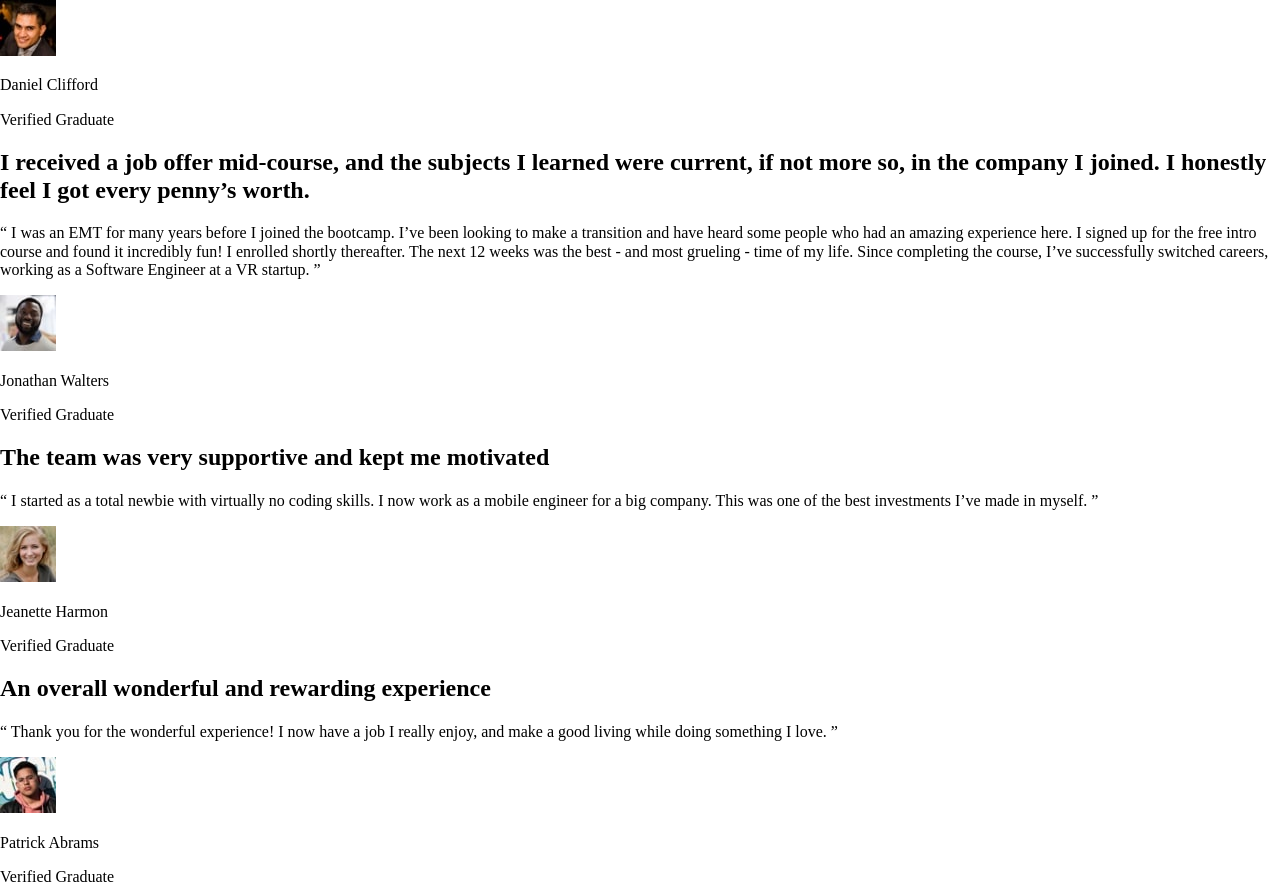
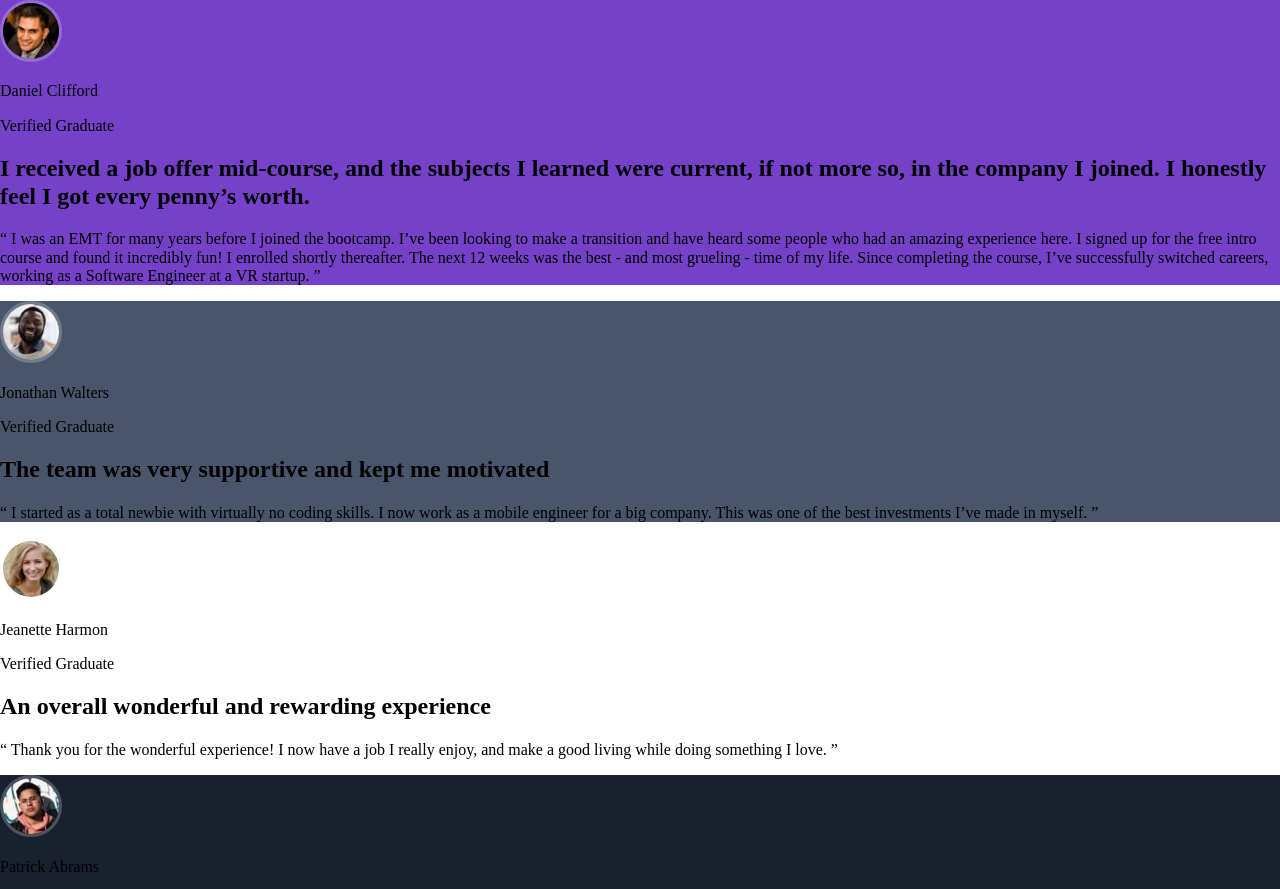
Before and after one commit to YasminFerreira0/Testimonials-grid-section, a plain HTML site: page index.html in a window 1280 px wide. Shown: the top 889 px of the page. Drawn offline with Linux system fonts and the light colour scheme.

Commit message:
Update style.css

```diff
--- a/style.css
+++ b/style.css
@@ -1,7 +1,23 @@
 
+.perfil {
+    border: solid 3px rgba(250, 250, 250, 0.233);
+    border-radius: 50%;
+}
 
+.daniel {
+    background-color: hsl(263, 55%, 52%);
+}
 
+.jonathan {
+    background-color: hsl(217, 19%, 35%);
+}
+.patrick {
+    background-color: hsl(219, 29%, 14%);
+}
 
+.kira, .jeanette {
+    background-color: hsl(0, 0%, 100%);
+}
 
 
 
```
